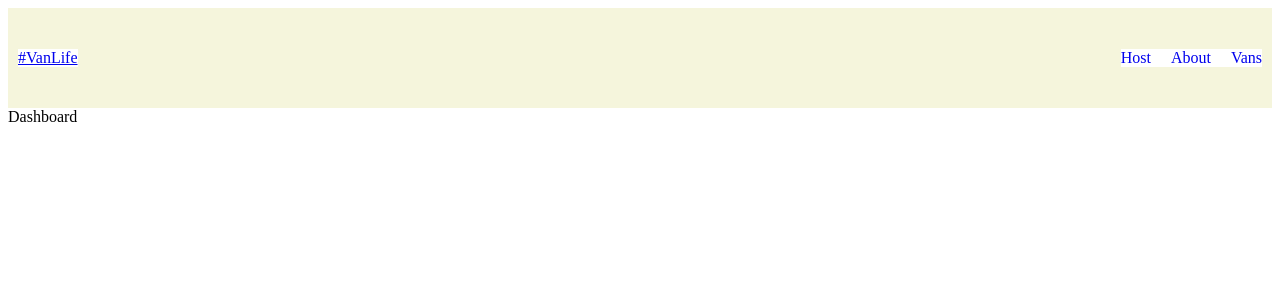
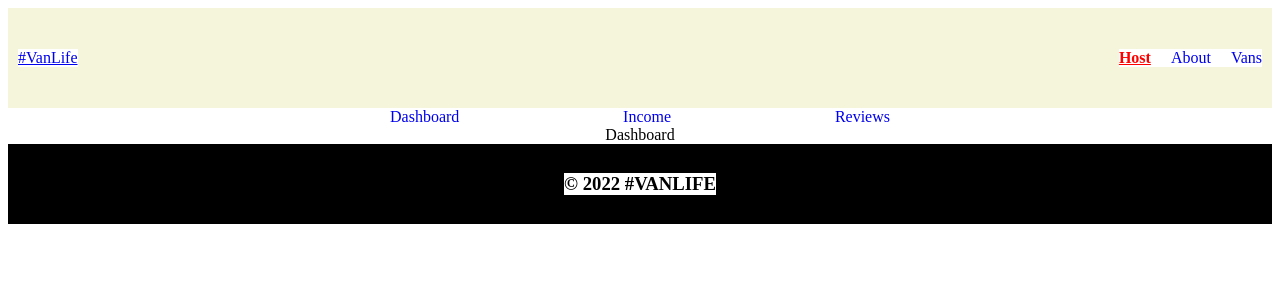
Before and after one commit to imbizman316/react-router, a React (Create React App) app: page /host in a window 1280 px wide. Shown: the top 300 px of the page. Built offline with nearby package versions, Linux system fonts and the light colour scheme.

Commit message:
Added footer, polished

```diff
--- /dev/null
+++ b/src/components/react_router_6/Footer.jsx
@@ -0,0 +1,9 @@
+import React from 'react'
+
+export default function Footer() {
+  return (
+    <div className='footer'>
+      <h3>&#169; 2022 #VANLIFE</h3>
+    </div>
+  )
+}
--- a/src/components/react_router_6/Header.jsx
+++ b/src/components/react_router_6/Header.jsx
@@ -1,15 +1,28 @@
 import React from 'react'
-import { Link } from 'react-router-dom'
+import { Link, NavLink } from 'react-router-dom'
 
 export default function Header() {
+
+  const activeStyle = {
+    color: 'red',
+    textDecoration: "underline",
+    fontWeight: 'bold'
+  }
+
   return (
     <div>
       <header className='header'>
-        <Link to="/">#VanLife</Link>
+        <NavLink to="/">#VanLife</NavLink>
         <nav className='header_right'>
-          <Link to="/host">Host</Link>
-          <Link to="/about">About</Link>
-          <Link to="/vans">Vans</Link>
+          <NavLink
+            style={({isActive}) => isActive ? activeStyle : null}
+            to="/host">Host</NavLink>
+          <NavLink
+            style={({isActive}) => isActive ? activeStyle : null}
+            to="/about">About</NavLink>
+          <NavLink
+            style={({isActive}) => isActive ? activeStyle : null}
+            to="/vans">Vans</NavLink>
         </nav>
       </header>
     </div>
--- /dev/null
+++ b/src/components/react_router_6/HostLayout.jsx
@@ -0,0 +1,15 @@
+import React from 'react'
+import {Outlet, Link} from 'react-router-dom'
+
+export default function HostLayout() {
+  return (
+    <div className='host-nav-container'>
+      <nav className='host-nav'>
+        <Link to="/host">Dashboard</Link>
+        <Link to="/host/income">Income</Link>
+        <Link to="/host/reviews">Reviews</Link>
+      </nav>
+      <Outlet />
+    </div>
+  )
+}
--- a/src/components/react_router_6/Layout.jsx
+++ b/src/components/react_router_6/Layout.jsx
@@ -1,6 +1,7 @@
 import React from 'react'
 import {Outlet} from 'react-router-dom'
 import Header from './Header'
+import Footer from './Footer'
 
 export default function Layout() {
 
@@ -8,6 +9,7 @@ export default function Layout() {
     <>
       <Header />
       <Outlet />
+      <Footer />
     </>
   )
 }
--- a/src/components/react_router_6/pages/VanDetail.jsx
+++ b/src/components/react_router_6/pages/VanDetail.jsx
@@ -38,7 +38,7 @@ export default function VanDetail() {
 
     getDetail()
 
-  },[params])
+  })
 
   console.log(detailData)
 
--- a/src/components/react_router_6/router.css
+++ b/src/components/react_router_6/router.css
@@ -57,10 +57,15 @@ p {
 
 .footer {
   height: 80px;
+  width: 100%;
   display: flex;
   align-items: center;
   justify-content: center;
   background-color: black;
+  position: relative;
+  bottom: 0;
+  left: 0;
+  z-index: 10;
 }
 
 .van_card {
@@ -107,3 +112,26 @@ button {
   justify-content: center;
   padding: 10px;
 }
+
+.host-nav-container {
+  display: flex;
+  flex-direction: column;
+  align-items: center;
+  justify-content: center;
+}
+
+.host-nav {
+  display: flex;
+  align-items: center;
+  justify-content: space-between;
+  width: 500px;
+}
+
+.nav_selected {
+  color: blue;
+  font-weight: bold;
+}
+
+a:hover {
+  text-decoration: underline;
+}
--- a/src/index.js
+++ b/src/index.js
@@ -11,6 +11,7 @@ import Layout from './components/react_router_6/Layout';
 import Dashboard from './components/react_router_6/pages/Host/Dashboard';
 import Income from './components/react_router_6/pages/Host/Income';
 import Reviews from './components/react_router_6/pages/Host/Reviews';
+import HostLayout from './components/react_router_6/HostLayout';
 
 const root = ReactDOM.createRoot(document.getElementById('root'));
 
@@ -18,14 +19,17 @@ root.render(
   // <React.StrictMode>
     <BrowserRouter>
       <Routes>
-        <Route element={<Layout/>}>
-          <Route path="/" element={<Home/>} />
-          <Route path="/about" element={<About/>} />
-          <Route path="/vans" element={<Vans/>} />
-          <Route path='/vans/:id' element={<VanDetail/>}/>
-          <Route path="/host" element={<Dashboard/>}>
-            <Route path="/host/income" element={<Income/>} />
-            <Route path="/host/reviews" element={<Reviews/>} />
+        <Route path="/" element={<Layout/>}>
+          <Route index element={<Home/>} />
+          <Route path="about" element={<About/>} />
+
+          <Route path="vans" element={<Vans/>} />
+          <Route path='vans/:id' element={<VanDetail/>}/>
+
+          <Route path="host" element={<HostLayout/>}>
+            <Route index element={<Dashboard/>} />
+            <Route path="income" element={<Income/>} />
+            <Route path="reviews" element={<Reviews/>} />
           </Route>
         </Route>
       </Routes>
```
Also changed, not shown: src/components/react_router_6/pages/Vans.jsx (line endings or trailing spaces).
